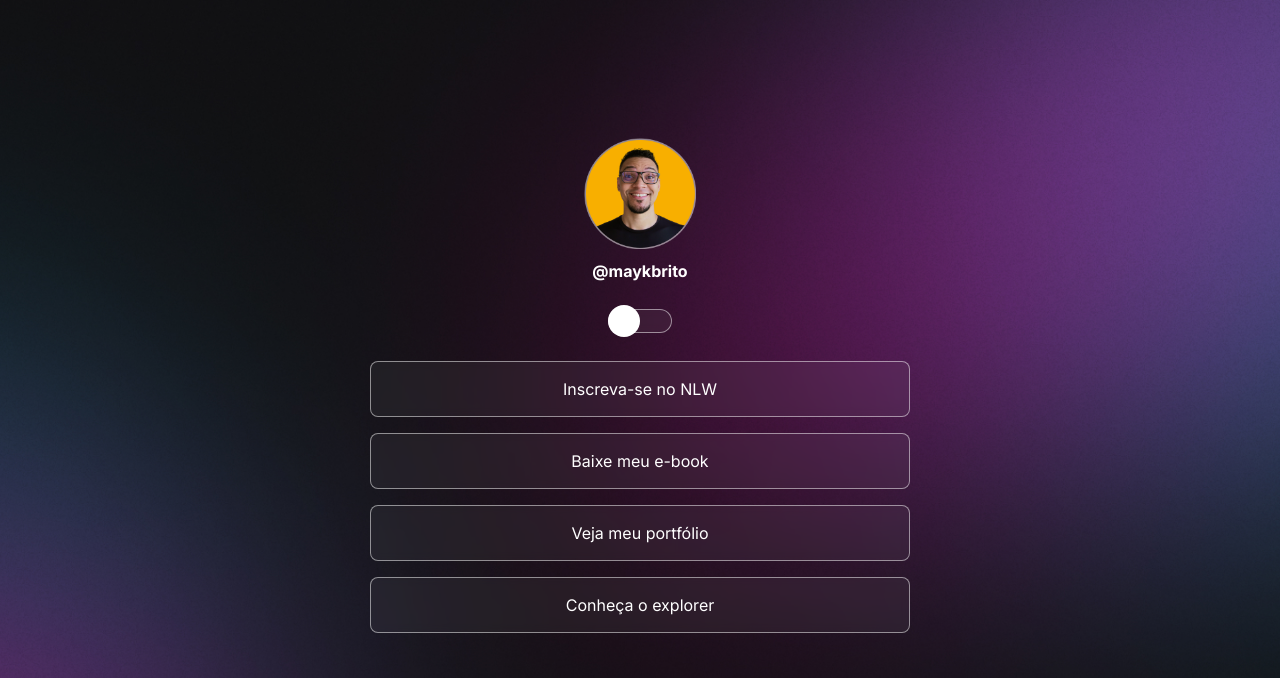
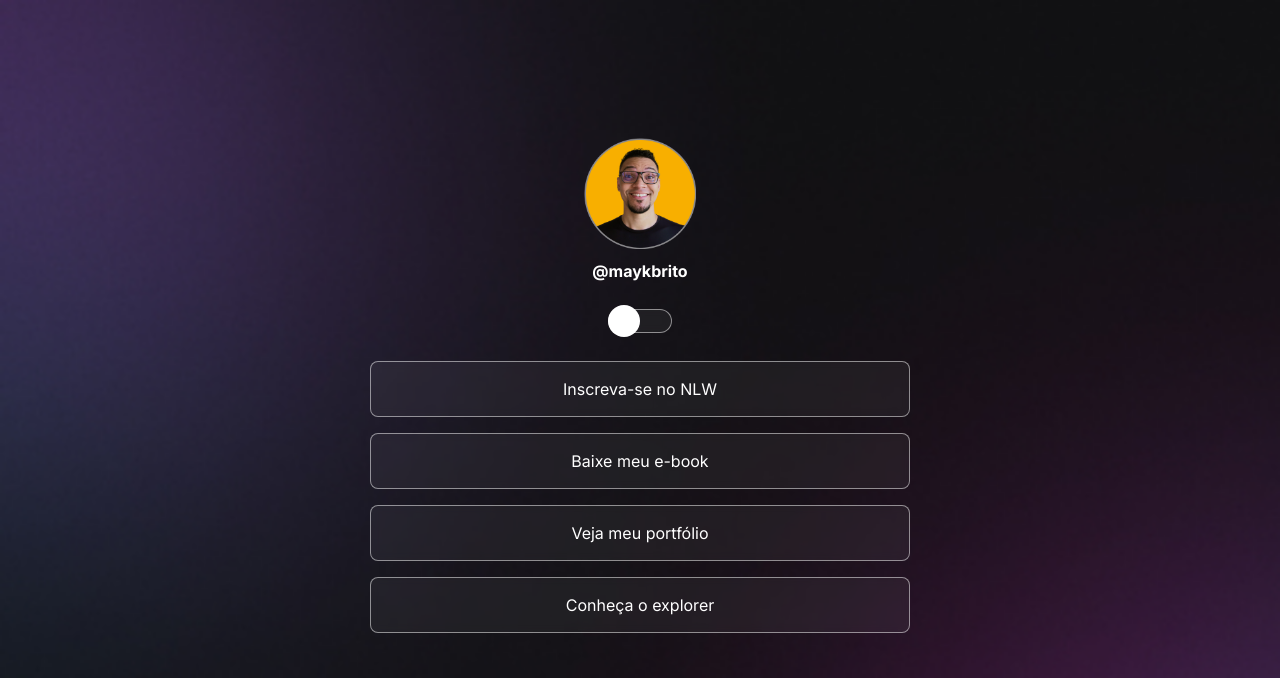
Before and after one commit to Dougladmo/DevLink, a plain HTML site: page index.html in a window 1280 px wide. Shown: the top 678 px of the page. Drawn offline with nearby package versions, Linux system fonts and the light colour scheme.

Commit message:
Update style.css

```diff
--- a/style.css
+++ b/style.css
@@ -174,13 +174,22 @@ footer a {
   color: var(--text-color);
 }
 /* media queries */
-@media (min-width: 600px) {
+@media (min-width: 1300px) {
   :root {
     --bg-url: url(./assets/bg-desktop.jpg);
   }
 
   .light {
     --bg-url: url(./assets/bg-desktop-light.jpg);
+  }
+}
+@media (max-width: 800px) {
+  :root {
+    --bg-url: url(./assets/bg-mobile.jpg);
+  }
+
+  .light {
+    --bg-url: url(./assets/bg-mobile-light.jpg);
   }
 }
 /* animation */
```
